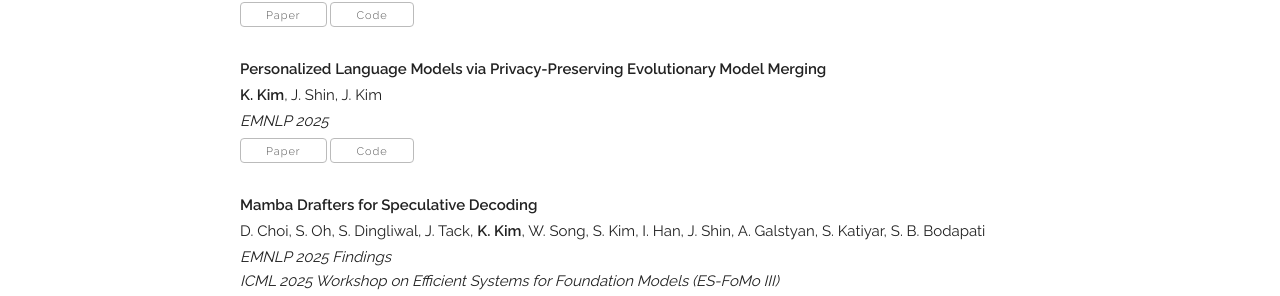
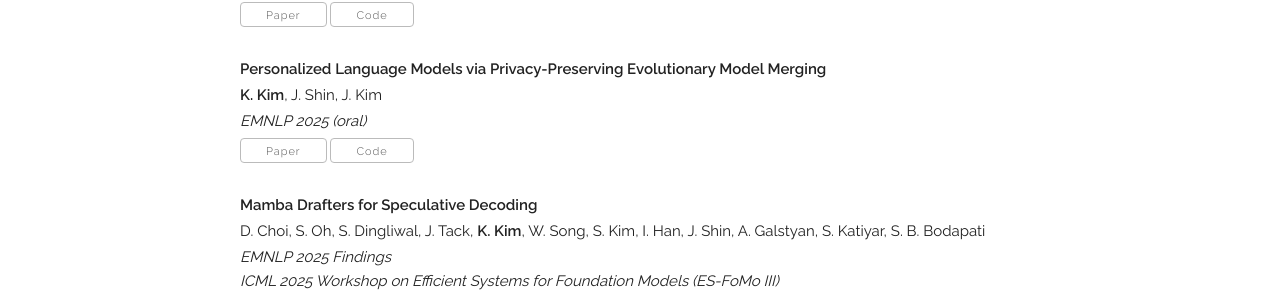
Before and after one commit to kykim0/kykim0.github.io, a Jekyll site: the page built from index.html, in a window 1280 px wide and 900 px high, scrolled down 956 px. Shown: the part 148-444 px from the top of the window. Built offline with Jekyll 4.4.1, drawn with Linux system fonts in a browser that asks for light colours; some web fonts are replaced.

Commit message:
Update publications.yaml

```diff
--- a/_data/publications.yaml
+++ b/_data/publications.yaml
@@ -18,7 +18,7 @@ papers:
 
   - title: "Personalized Language Models via Privacy-Preserving Evolutionary Model Merging"
     authors: "<b>K. Kim</b>, J. Shin, J. Kim"
-    venue: "EMNLP 2025"
+    venue: "EMNLP 2025 (oral)"
     paper_pdf: "https://arxiv.org/pdf/2503.18008"
     code: "https://github.com/kykim0/PriME"
     selected: y
```
